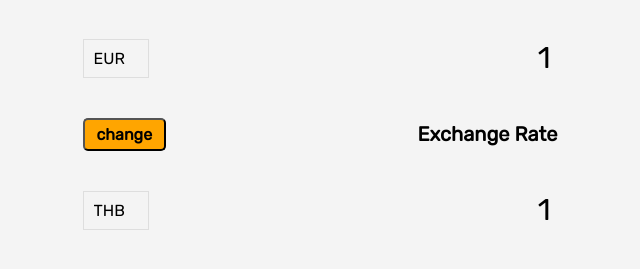
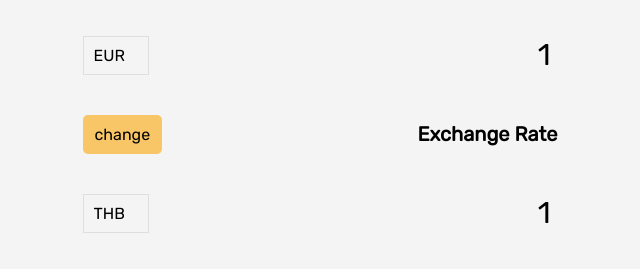
Before and after one commit to prehmieren/Currency-Exchange, a plain HTML site: page index.html in a window 1280 px wide. Shown: the part 439-708 px from the top of the page, without its empty margins (315-955 px from the left). Drawn offline with Linux system fonts and the light colour scheme; no server answers.

Commit message:
Update style.css

```diff
--- a/style.css
+++ b/style.css
@@ -18,13 +18,13 @@ body {
 }
 
 .btn {
-    /* color: #f4f4f4; */
-    background-color: orange;
+    color: #000;
+    border: none;
+    background-color: rgb(248, 197, 103);
     cursor: pointer;
     border-radius: 5px;
     font-size: 16px;
-    padding: 5px 12px;
-    font-weight: bold;
+    padding: 10px 12px;
 }
 
 .exchange-img {
@@ -57,8 +57,6 @@ body {
     display: flex;
     align-items: center;
     justify-content: space-between;
-
-
 }
 
 .rate {
```
